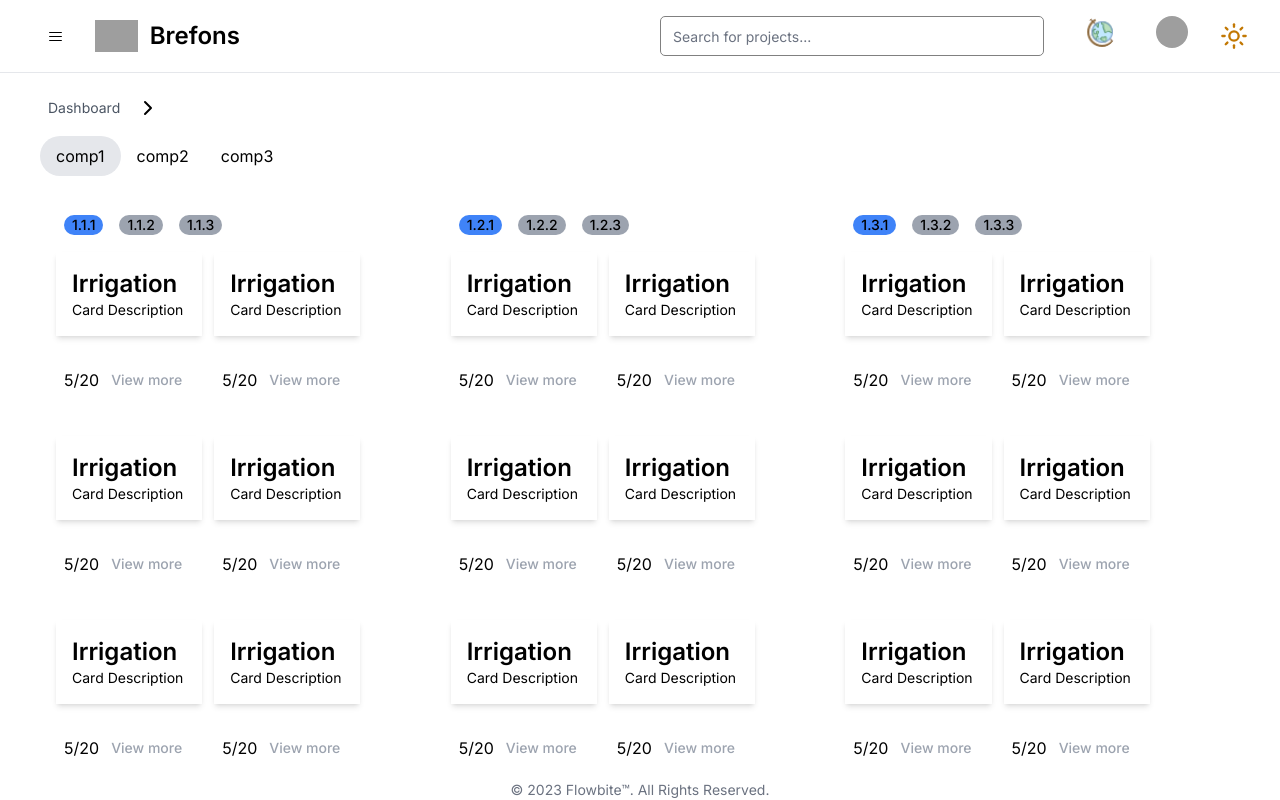
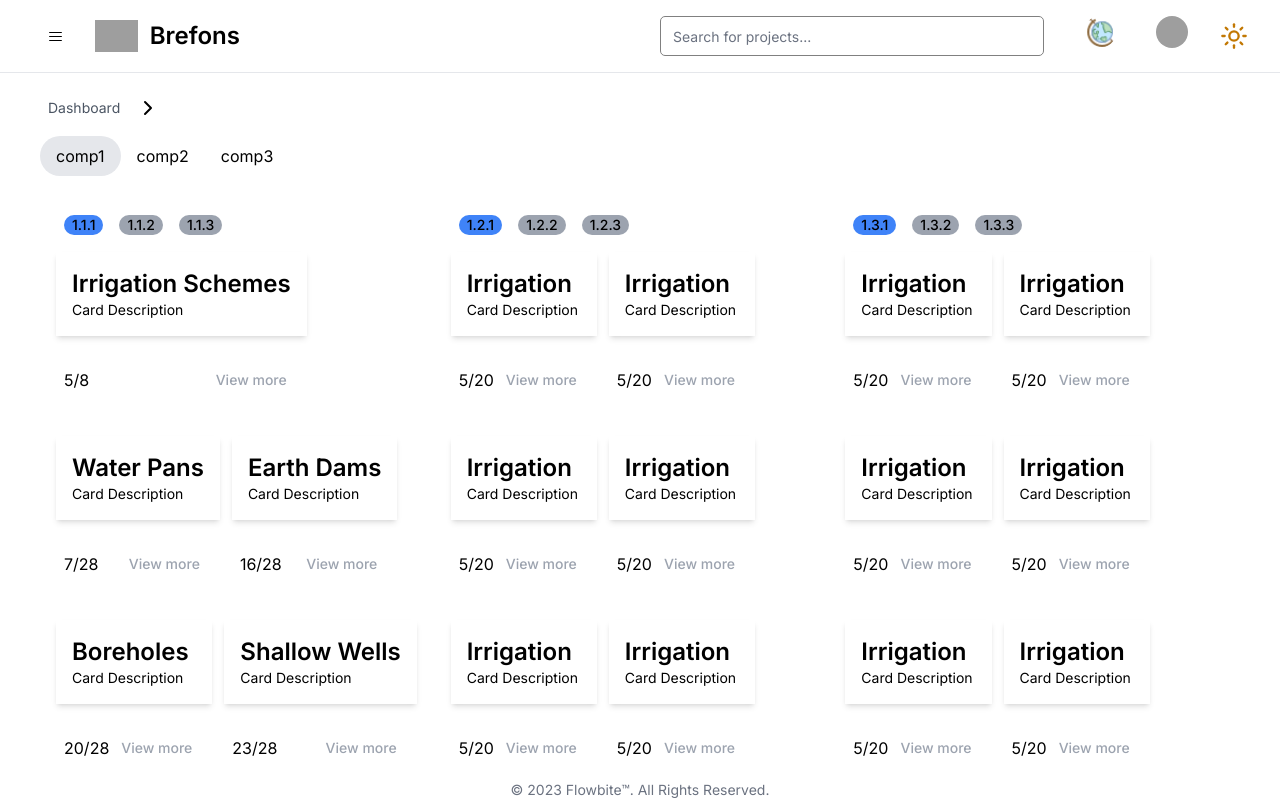
Before and after one commit to GidyMane/Brefons-2.1, a Next.js app in the folder brefons/: page /dashboard in a window 1280 px wide. Shown: the top 800 px of the page. Built offline with nearby package versions, Linux system fonts and the light colour scheme; grey boxes are pictures that could not be loaded.

Commit message:
add card content

```diff
--- a/brefons/components/DashBoard/ComponentOne.tsx
+++ b/brefons/components/DashBoard/ComponentOne.tsx
@@ -22,34 +22,34 @@ const indicators = [
                 title: "1.1.1",
                 cards: [
                     {
-                        name: "irrigation",
-                        total: 20,
+                        name: "Irrigation Schemes",
+                        total: 8,
                         completed: 5
                     },
                     {
-                        name: "irrigation",
-                        total: 20,
-                        completed: 5
+                        name: "Water Pans",
+                        total: 28,
+                        completed: 7
                     },
                     {
-                        name: "irrigation",
-                        total: 20,
-                        completed: 5
+                        name: "Earth Dams",
+                        total: 28,
+                        completed: 16
                     },
                     {
-                        name: "irrigation",
-                        total: 20,
-                        completed: 5
+                        name: "Boreholes",
+                        total: 28,
+                        completed: 20
                     },
                     {
-                        name: "irrigation",
-                        total: 20,
-                        completed: 5
+                        name: "Shallow Wells",
+                        total: 28,
+                        completed: 23
                     },
                     {
-                        name: "irrigation",
-                        total: 20,
-                        completed: 5
+                        name: "Subsurface Dams",
+                        total: 28,
+                        completed: 12
                     }
                 ]
             },
```
